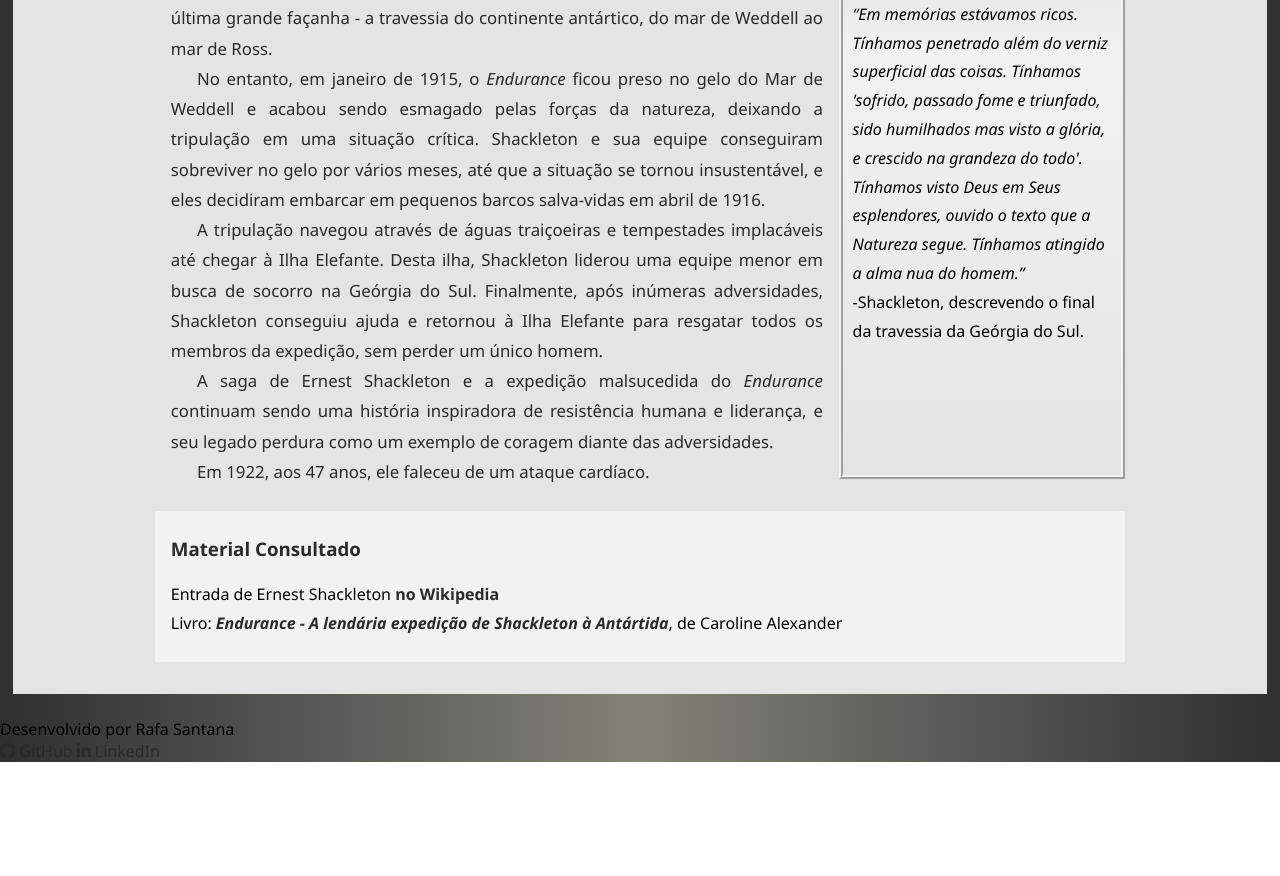
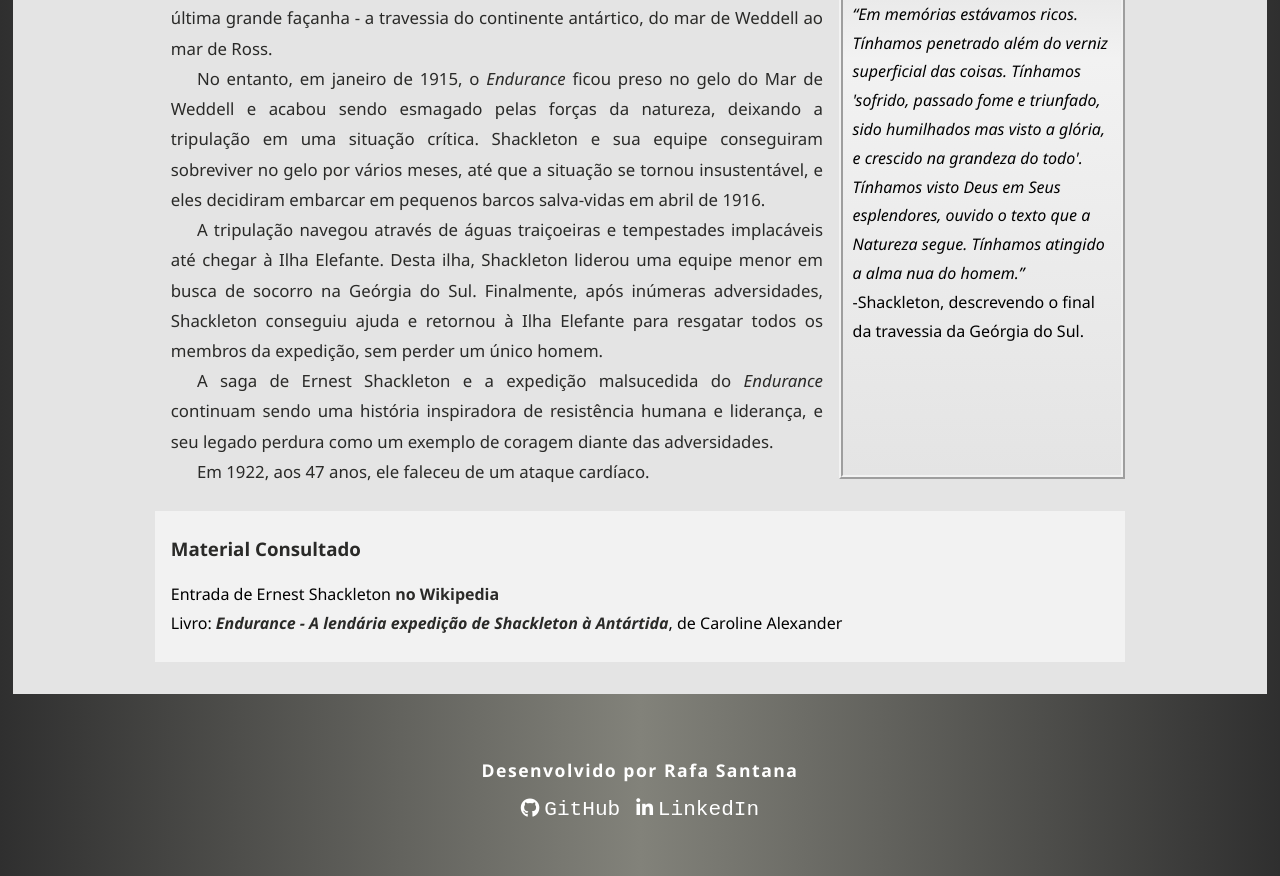
Before and after one commit to rafa-san/freeCodeCamp-html-css-10-tribute-page, a plain HTML site: page index.html in a window 1280 px wide. Shown: the part 1266-2142 px from the top of the page. Before the commit the page ends 2028 px from the top, so only its background shows below. Drawn offline with Linux system fonts and the light colour scheme.

Commit message:
style: criei o estilo do footer

```diff
--- a/styles.css
+++ b/styles.css
@@ -108,6 +108,50 @@ a:hover {
   text-decoration: underline;
 }
 
+
+/* FOOTER */
+footer {
+  background-color: var(--cor2);
+  color: var(--cor1);
+  padding: 40px 8px;
+  text-align: center;
+  width: 100%;
+}
+
+footer p {
+  color: #fff;
+  font-size: 1.1em;
+  font-weight: 800;
+  text-align: center;
+  letter-spacing: 1.5px;
+}
+
+.contato {
+  display: flex;
+  gap: 16px;
+  justify-content: center;
+  margin: 16px 0;
+}
+
+.fa-github,
+.fa-linkedin {
+  color: #fff;
+  font-size: 1.2em;
+  transition: 0.3s ease-out;
+}
+
+.fa-github:hover,
+.fa-linkedin:hover {
+  transform: translateY(6px);
+}
+
+.texto-icone {
+  color: #fff;;
+  font-family: 'Courier New', Courier, monospace;
+  font-size: 1.1em;
+  word-spacing: 2px;
+}
+
 @media (min-width: 768px) {
   .texto {
     flex-direction: row;
```
